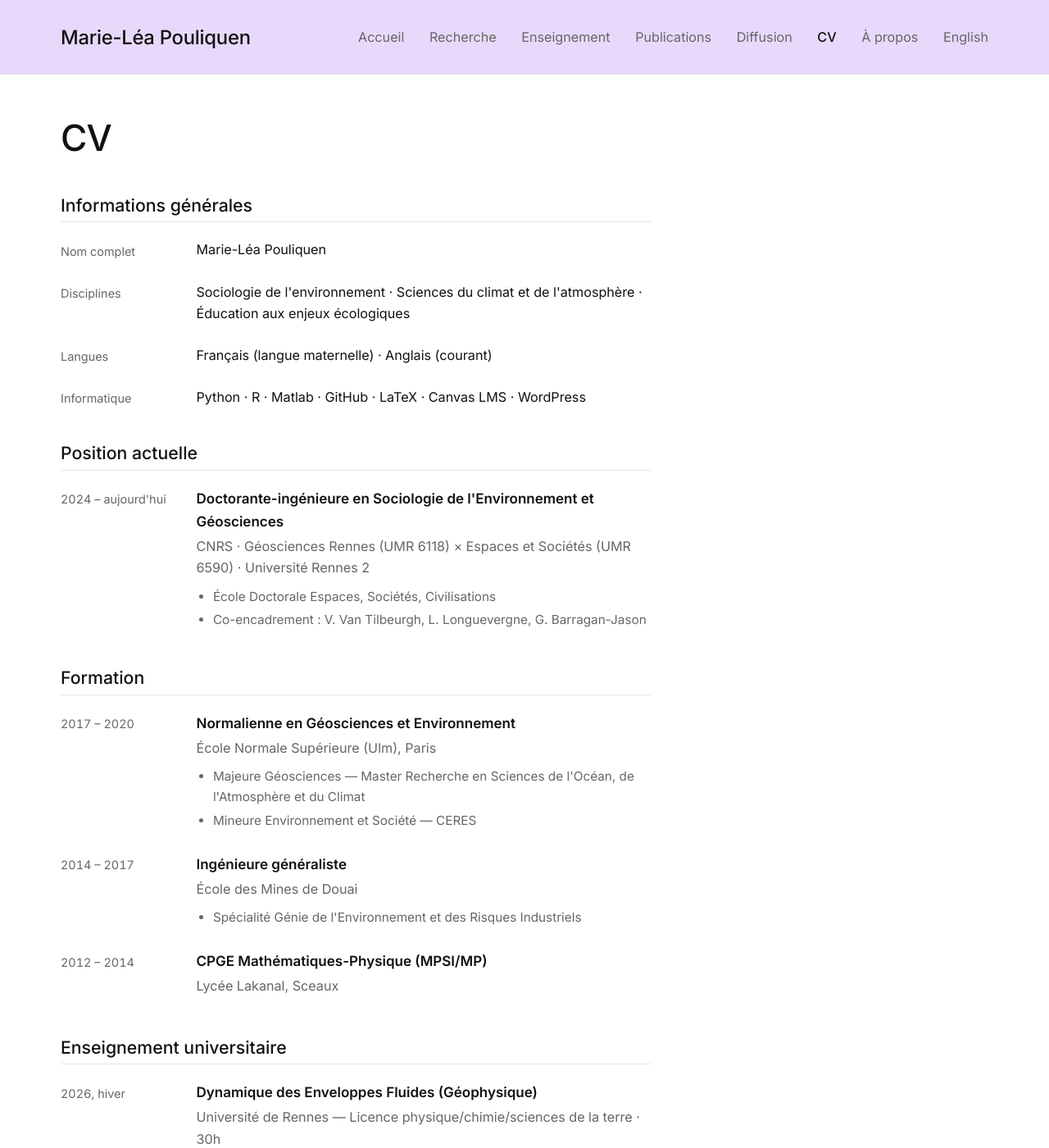
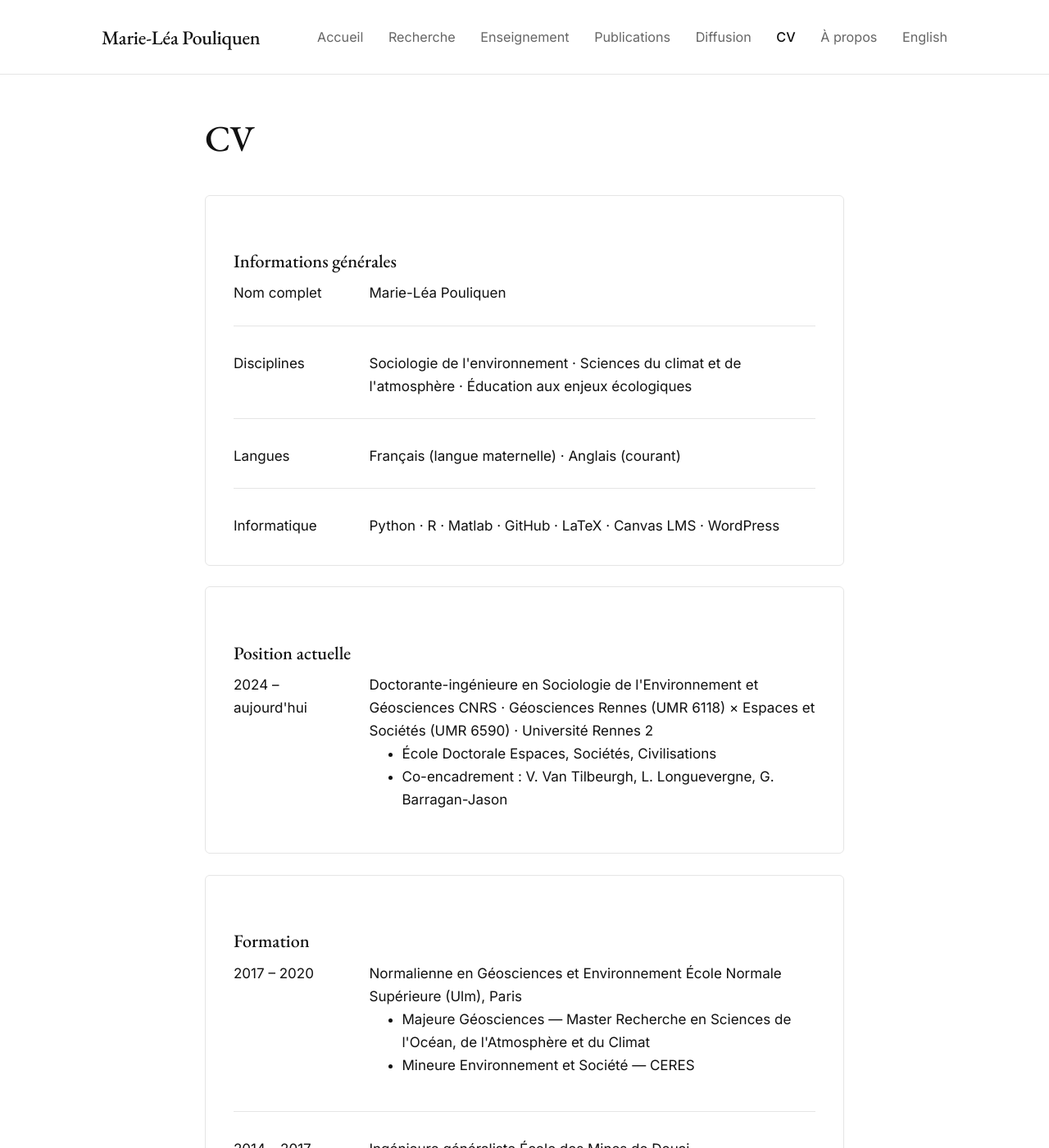
Before and after one commit to marieleapouliquen/marieleapouliquen.github.io, a Jekyll site: the page built from _pages/cv.md, in a window 1280 px wide and 1400 px high. Shown: the whole window at 82% size. Built offline with Jekyll 4.4.1, drawn with Linux system fonts in a browser that asks for light colours.

Commit message:
Update main.css

```diff
--- a/assets/css/main.css
+++ b/assets/css/main.css
@@ -1,9 +1,7 @@
 /* ===========================================================================
-   STYLE ACADÉMIQUE CLASSIQUE — NOIR & BLANC
-   Inspiré d'al-folio mais épuré sur mesure pour Marie-Léa Pouliquen
+   STYLE ACADÉMIQUE ÉPURÉ — inspiré du site de Camille Godbillot
    =========================================================================== */
 
-/* ---------- Variables ---------- */
 :root {
   --color-text: #111111;
   --color-muted: #666666;
@@ -13,23 +11,17 @@
   --color-border: #e5e5e5;
   --color-link: #000000;
   --color-link-hover: #666666;
-
-  --color-header-bg: #E8D9FC;  # Mauve Pâle
-  --color-sidebar-bg: #C0F0E0; # Vert Pâle
+  --color-accent: #2c7da0;
 
   --font-serif: 'EB Garamond', Georgia, 'Times New Roman', serif;
   --font-sans: 'Inter', -apple-system, BlinkMacSystemFont, 'Segoe UI', Roboto, sans-serif;
   --font-mono: 'JetBrains Mono', Consolas, Monaco, monospace;
 
-  --max-width: 1200px;
-  --sidebar-width: 240px;
-  --gap: 3rem;
-
+  --max-width: 1100px;
   --text-base: 17px;
   --line-height: 1.65;
 }
 
-/* ---------- Reset & base ---------- */
 *, *::before, *::after { box-sizing: border-box; }
 
 html {
@@ -48,7 +40,6 @@ body {
   -moz-osx-font-smoothing: grayscale;
 }
 
-/* ---------- Typographie ---------- */
 h1, h2, h3, h4, h5, h6 {
   font-family: var(--font-serif);
   font-weight: 500;
@@ -60,11 +51,8 @@ h1, h2, h3, h4, h5, h6 {
 h1 { font-size: 2.4rem; margin-top: 0; letter-spacing: -0.01em; }
 h2 { font-size: 1.7rem; margin-top: 2em; }
 h3 { font-size: 1.3rem; }
-h4 { font-size: 1.1rem; font-weight: 600; }
 
-p, ul, ol {
-  margin: 0 0 1em 0;
-}
+p, ul, ol { margin: 0 0 1em 0; }
 
 a {
   color: var(--color-link);
@@ -74,9 +62,7 @@ a {
   transition: color 0.15s ease;
 }
 
-a:hover {
-  color: var(--color-link-hover);
-}
+a:hover { color: var(--color-link-hover); }
 
 strong { font-weight: 600; }
 em { font-style: italic; }
@@ -89,21 +75,12 @@ blockquote {
   font-style: italic;
 }
 
-code {
-  font-family: var(--font-mono);
-  font-size: 0.9em;
-  background: var(--color-bg-alt);
-  padding: 0.1em 0.3em;
-  border-radius: 2px;
-}
-
 hr {
   border: 0;
   border-top: 1px solid var(--color-border);
   margin: 3em 0;
 }
 
-/* ---------- Layout ---------- */
 .container {
   max-width: var(--max-width);
   margin: 0 auto;
@@ -114,10 +91,7 @@ hr {
 .site-header {
   border-bottom: 1px solid var(--color-border);
   padding: 1.5rem 0;
-  background: var(--color-header-bg);
-  position: sticky;
-  top: 0;
-  z-index: 100;
+  background: var(--color-bg);
 }
 
 .header-inner {
@@ -150,7 +124,6 @@ hr {
   font-size: 0.95rem;
   text-decoration: none;
   color: var(--color-muted);
-  transition: color 0.15s ease;
   font-weight: 400;
 }
 
@@ -159,106 +132,20 @@ hr {
   color: var(--color-text);
 }
 
-.site-nav a.active {
-  font-weight: 500;
-}
+.site-nav a.active { font-weight: 500; }
 
-/* ---------- MAIN avec sidebar ---------- */
+/* ---------- MAIN ---------- */
 .site-main {
   padding: 3rem 0 5rem 0;
   min-height: 60vh;
 }
 
-.layout-with-sidebar {
-  display: grid;
-  grid-template-columns: var(--sidebar-width) 1fr;
-  gap: var(--gap);
-  align-items: start;
+.page-content {
+  max-width: 780px;
+  margin: 0 auto;
 }
 
-/* ---------- SIDEBAR minimaliste ---------- */
-.sidebar {
-  position: sticky;
-  top: 5rem;
-  font-size: 0.9rem;
-  background: #C0F0E0 !important;
-  padding: 1.5rem !important;
-  border-radius: 4px;
-  min-height: 200px;
-}
-
-
-.sidebar-photo {
-  width: 100%;
-  max-width: 180px;
-  height: auto;
-  border-radius: 4px;
-  display: block;
-  margin-bottom: 1rem;
-}
-
-.sidebar-name {
-  font-family: var(--font-serif);
-  font-size: 1.2rem;
-  margin: 0 0 0.3rem 0;
-  font-weight: 500;
-  line-height: 1.2;
-}
-
-.sidebar-role {
-  margin: 0 0 0.8rem 0;
-  color: var(--color-muted);
-  font-size: 0.85rem;
-  line-height: 1.4;
-}
-
-.sidebar-affiliation {
-  margin: 0 0 1.2rem 0;
-  color: var(--color-muted);
-  font-size: 0.85rem;
-  line-height: 1.5;
-}
-
-.sidebar-affiliation a {
-  color: var(--color-muted);
-  text-decoration: none;
-}
-
-.sidebar-affiliation a:hover {
-  color: var(--color-text);
-  text-decoration: underline;
-}
-
-.sidebar-links {
-  list-style: none;
-  padding: 0;
-  margin: 0;
-  border-top: 1px solid var(--color-border);
-  padding-top: 1rem;
-}
-
-.sidebar-links li {
-  margin: 0.3rem 0;
-}
-
-.sidebar-links a {
-  font-size: 0.85rem;
-  text-decoration: none;
-  color: var(--color-text);
-}
-
-.sidebar-links a:hover {
-  text-decoration: underline;
-}
-
-/* ---------- CONTENU PRINCIPAL ---------- */
-.page-content {
-  max-width: 720px;
-}
-
-.page-header {
-  margin-bottom: 2.5rem;
-}
+.page-header { margin-bottom: 2.5rem; }
 
 .page-title {
   font-size: 2.6rem;
@@ -273,9 +160,27 @@ hr {
   margin: 0;
 }
 
-/* ---------- Composants spéciaux ---------- */
+/* ---------- CARTES (3 axes) ---------- */
+.cards {
+  display: grid;
+  grid-template-columns: repeat(auto-fit, minmax(200px, 1fr));
+  gap: 1.5rem;
+  margin: 2rem 0;
+}
 
-/* News (actualités à la Camille Godbillot) */
+.card {
+  border: 1px solid var(--color-border);
+  padding: 1.5rem;
+  background: var(--color-bg);
+  transition: border-color 0.15s ease;
+}
+
+.card:hover { border-color: var(--color-text); }
+.card h3 { margin: 0 0 0.5rem 0; font-size: 1.15rem; }
+.card p { margin: 0; font-size: 0.9rem; color: var(--color-muted); }
+.card a { text-decoration: none; color: var(--color-text); }
+
+/* ---------- TABLE NEWS ---------- */
 .news-table {
   width: 100%;
   border-collapse: collapse;
@@ -296,76 +201,19 @@ hr {
   padding-right: 1rem;
 }
 
-/* Cartes (3 axes : recherche / enseignement / diffusion) */
-.cards {
-  display: grid;
-  grid-template-columns: repeat(auto-fit, minmax(200px, 1fr));
-  gap: 1.5rem;
-  margin: 2rem 0;
-}
-
-.card {
-  border: 1px solid var(--color-border);
-  padding: 1.5rem;
-  background: var(--color-bg);
-  transition: border-color 0.15s ease;
-}
-
-.card:hover { border-color: var(--color-text); }
-
-.card h3 {
-  margin: 0 0 0.5rem 0;
-  font-size: 1.15rem;
-}
-
-.card p {
-  margin: 0;
-  font-size: 0.9rem;
-  color: var(--color-muted);
-}
-
-.card a {
-  text-decoration: none;
-  color: var(--color-text);
-}
-
-/* Publication entries */
-.publication {
+/* ---------- PUBLICATIONS / ENSEIGNEMENT ---------- */
+.publication, .teaching-entry {
   margin-bottom: 2rem;
   padding-bottom: 1.5rem;
   border-bottom: 1px solid var(--color-border);
 }
 
-.publication:last-child { border-bottom: none; }
+.publication:last-child, .teaching-entry:last-child { border-bottom: none; }
 
-.publication .pub-title {
-  font-weight: 600;
-  margin: 0 0 0.3rem 0;
-  font-size: 1.05rem;
-}
-
-.publication .pub-authors {
-  color: var(--color-muted);
-  margin: 0 0 0.3rem 0;
-  font-size: 0.95rem;
-}
-
-.publication .pub-venue {
-  font-style: italic;
-  margin: 0 0 0.5rem 0;
-  font-size: 0.95rem;
-}
-
-.publication .pub-abstract {
-  font-size: 0.9rem;
-  color: var(--color-muted);
-  margin-top: 0.8rem;
-}
-
-/* Teaching entries */
-.teaching-entry {
-  margin-bottom: 2rem;
-}
+.publication .pub-title { font-weight: 600; margin: 0 0 0.3rem 0; font-size: 1.05rem; }
+.publication .pub-authors { color: var(--color-muted); margin: 0 0 0.3rem 0; font-size: 0.95rem; }
+.publication .pub-venue { font-style: italic; margin: 0 0 0.5rem 0; font-size: 0.95rem; }
+.publication .pub-abstract { font-size: 0.9rem; color: var(--color-muted); margin-top: 0.8rem; }
 
 .teaching-entry .teaching-period {
   color: var(--color-muted);
@@ -375,24 +223,19 @@ hr {
   margin: 0 0 0.3rem 0;
 }
 
-.teaching-entry .teaching-title {
-  font-weight: 600;
-  margin: 0 0 0.3rem 0;
-  font-size: 1.05rem;
-}
+.teaching-entry .teaching-title { font-weight: 600; margin: 0 0 0.3rem 0; font-size: 1.05rem; }
+.teaching-entry .teaching-institution { color: var(--color-muted); margin: 0 0 0.5rem 0; font-size: 0.95rem; }
 
-.teaching-entry .teaching-institution {
+/* ---------- IMAGES ---------- */
+img { max-width: 100%; height: auto; }
+
+figure { margin: 2rem 0; }
+figcaption {
+  font-size: 0.85rem;
   color: var(--color-muted);
-  margin: 0 0 0.5rem 0;
-  font-size: 0.95rem;
-}
-
-/* Two-column block (pour l'accueil par ex.) */
-.intro-grid {
-  display: grid;
-  grid-template-columns: 1fr;
-  gap: 2rem;
-  margin: 2rem 0;
+  margin-top: 0.5rem;
+  font-style: italic;
+  text-align: center;
 }
 
 /* ---------- FOOTER ---------- */
@@ -405,164 +248,213 @@ hr {
   text-align: center;
 }
 
-.site-footer a {
+.site-footer a { color: var(--color-muted); text-decoration: none; }
+.site-footer a:hover { color: var(--color-text); text-decoration: underline; }
+
+/* ===========================================================================
+   PAGE CV — sommaire latéral sticky + cartes (style Camille)
+   =========================================================================== */
+
+.cv-layout {
+  display: grid;
+  grid-template-columns: 200px 1fr;
+  gap: 3rem;
+  max-width: var(--max-width);
+  margin: 0 auto;
+  align-items: start;
+}
+
+.cv-toc {
+  position: sticky;
+  top: 2rem;
+  font-size: 0.9rem;
+}
+
+.cv-toc-list {
+  list-style: none;
+  padding: 0;
+  margin: 0;
+  border-left: 1px solid var(--color-border);
+}
+
+.cv-toc-list li { margin: 0; }
+
+.cv-toc-list a {
+  display: block;
+  padding: 0.5rem 1rem;
   color: var(--color-muted);
   text-decoration: none;
+  font-weight: 500;
+  border-left: 2px solid transparent;
+  margin-left: -1px;
+  transition: all 0.15s ease;
 }
 
-.site-footer a:hover {
+.cv-toc-list a:hover { color: var(--color-text); }
+
+.cv-toc-list a.active {
   color: var(--color-text);
-  text-decoration: underline;
+  border-left-color: var(--color-text);
 }
 
-/* ---------- IMAGES ---------- */
-img {
-  max-width: 100%;
-  height: auto;
+.cv-main { min-width: 0; }
+
+.cv-header {
+  display: flex;
+  justify-content: space-between;
+  align-items: flex-start;
+  margin-bottom: 2rem;
+  gap: 2rem;
+  flex-wrap: wrap;
 }
 
-figure {
-  margin: 2rem 0;
+.cv-header-text { flex: 1; min-width: 200px; }
+
+.cv-header h1 { margin: 0 0 0.5rem 0; }
+
+.cv-pdf-button {
+  display: inline-flex;
+  align-items: center;
+  gap: 0.5rem;
+  padding: 0.6rem 1rem;
+  border: 1px solid var(--color-border);
+  border-radius: 4px;
+  color: var(--color-text);
+  text-decoration: none;
+  font-size: 0.9rem;
+  font-weight: 500;
+  transition: all 0.15s ease;
 }
 
-figcaption {
-  font-size: 0.85rem;
-  color: var(--color-muted);
-  margin-top: 0.5rem;
-  font-style: italic;
-  text-align: center;
+.cv-pdf-button:hover {
+  border-color: var(--color-text);
+  background: var(--color-bg-alt);
 }
 
-/* ---------- RESPONSIVE ---------- */
-@media (max-width: 900px) {
-  .layout-with-sidebar {
-    grid-template-columns: 1fr;
-    gap: 2rem;
-  }
-
-  .sidebar {
-    position: static;
-    text-align: center;
-    padding-bottom: 2rem;
-    border-bottom: 1px solid var(--color-border);
-  }
-
-  .sidebar-photo {
-    margin-left: auto;
-    margin-right: auto;
-  }
-
-  .sidebar-links {
-    display: flex;
-    flex-wrap: wrap;
-    justify-content: center;
-    gap: 1rem;
-    border-top: none;
-    padding-top: 0;
-  }
-
-  .sidebar-links li { margin: 0; }
+.cv-section {
+  border: 1px solid var(--color-border);
+  border-radius: 6px;
+  padding: 2rem;
+  margin-bottom: 1.5rem;
+  background: var(--color-bg);
 }
 
-@media (max-width: 600px) {
-  :root { --text-base: 16px; }
-
-  .container { padding: 0 1.2rem; }
-
-  .site-nav {
-    gap: 1rem;
-    font-size: 0.85rem;
-  }
-
-  h1 { font-size: 2rem; }
-  .page-title { font-size: 2rem; }
+.cv-section h2 {
+  font-family: var(--font-serif);
+  font-size: 1.8rem;
+  margin: 0 0 1.5rem 0;
+  font-weight: 500;
 }
 
-
-/* ===========================================================================
-   STYLE CV — date à gauche, contenu à droite (inspiré al-folio)
-   =========================================================================== */
-
-.cv-section {
-  margin: 2.5rem 0;
+.cv-info-grid {
+  display: grid;
+  grid-template-columns: 140px 1fr;
+  gap: 0.8rem 1.5rem;
 }
 
-.cv-section h3 {
-  font-family: var(--font-serif);
-  font-size: 1.25rem;
-  font-weight: 500;
-  margin: 0 0 1.2rem 0;
-  padding-bottom: 0.4rem;
-  border-bottom: 1px solid var(--color-border);
+.cv-info-grid dt {
+  font-weight: 600;
+  color: var(--color-text);
+}
+
+.cv-info-grid dd {
+  margin: 0;
+  color: var(--color-muted);
 }
 
 .cv-entry {
   display: grid;
   grid-template-columns: 140px 1fr;
   gap: 1.5rem;
-  margin-bottom: 1.4rem;
-  align-items: start;
+  margin-bottom: 1.8rem;
+  padding-bottom: 1.5rem;
+  border-bottom: 1px solid var(--color-border);
 }
 
-.cv-entry .cv-date {
-  color: var(--color-muted);
-  font-size: 0.85rem;
-  padding-top: 0.2rem;
+.cv-entry:last-child { margin-bottom: 0; padding-bottom: 0; border-bottom: none; }
+
+.cv-entry-date {
+  font-size: 0.8rem;
+  font-weight: 600;
+  letter-spacing: 0.02em;
+  background: var(--color-bg-alt);
+  color: var(--color-text);
+  padding: 0.3rem 0.6rem;
+  border-radius: 3px;
+  height: fit-content;
+  white-space: nowrap;
+  text-align: center;
   font-variant-numeric: tabular-nums;
 }
 
-.cv-entry .cv-content {
+.cv-entry-content .cv-entry-title {
+  font-weight: 600;
+  font-size: 1.05rem;
+  margin: 0 0 0.3rem 0;
+  display: block;
+}
+
+.cv-entry-content .cv-entry-place {
+  color: var(--color-muted);
+  margin: 0 0 0.5rem 0;
+  display: block;
+}
+
+.cv-entry-content ul {
+  margin: 0.5rem 0 0 0;
+  padding-left: 1.2rem;
   font-size: 0.95rem;
 }
 
-.cv-entry .cv-content strong,
-.cv-entry .cv-content .cv-title {
-  display: block;
-  font-weight: 600;
-  font-size: 1rem;
-  margin-bottom: 0.15rem;
-  color: var(--color-text);
+.cv-entry-content ul li { margin-bottom: 0.3rem; color: var(--color-muted); }
+
+/* CV page = full width, désactiver le max-width par défaut */
+body.page-cv .page-content {
+  max-width: none;
 }
 
-.cv-entry .cv-content .cv-place {
-  color: var(--color-muted);
-  display: block;
-  margin-bottom: 0.4rem;
-}
+body.page-cv .container { max-width: 1200px; }
 
-.cv-entry .cv-content ul {
-  margin: 0.5rem 0 0 0;
-  padding-left: 1.2rem;
-  font-size: 0.9rem;
-  color: var(--color-muted);
-}
-
-.cv-entry .cv-content ul li {
-  margin-bottom: 0.2rem;
+/* ---------- RESPONSIVE ---------- */
+@media (max-width: 900px) {
+  .cv-layout {
+    grid-template-columns: 1fr;
+    gap: 1.5rem;
+  }
+  .cv-toc {
+    position: static;
+    border-left: none;
+    padding-bottom: 1rem;
+    border-bottom: 1px solid var(--color-border);
+    margin-bottom: 1rem;
+  }
+  .cv-toc-list {
+    display: flex;
+    flex-wrap: wrap;
+    gap: 0.5rem;
+    border-left: none;
+  }
+  .cv-toc-list a {
+    border-left: none;
+    border: 1px solid var(--color-border);
+    border-radius: 4px;
+    padding: 0.3rem 0.7rem;
+    font-size: 0.85rem;
+  }
+  .cv-toc-list a.active { background: var(--color-text); color: white; border-color: var(--color-text); }
 }
 
 @media (max-width: 700px) {
-  .cv-entry {
+  .cv-entry, .cv-info-grid {
     grid-template-columns: 1fr;
     gap: 0.3rem;
   }
-  .cv-entry .cv-date {
-    font-weight: 600;
-    color: var(--color-text);
-  }
+  .cv-entry-date { justify-self: start; }
 }
 
-/* PDF download link en haut du CV */
-.cv-pdf-link {
-  font-size: 0.95rem;
-  color: var(--color-muted);
-  margin-bottom: 2rem;
-  padding: 0.8rem 1rem;
-  background: var(--color-bg-alt);
-  border-radius: 4px;
+@media (max-width: 600px) {
+  :root { --text-base: 16px; }
+  .container { padding: 0 1.2rem; }
+  .site-nav { gap: 1rem; font-size: 0.85rem; }
+  h1, .page-title { font-size: 2rem; }
 }
-
-.cv-pdf-link a {
-  color: var(--color-text);
-  font-weight: 600;
-}
```
